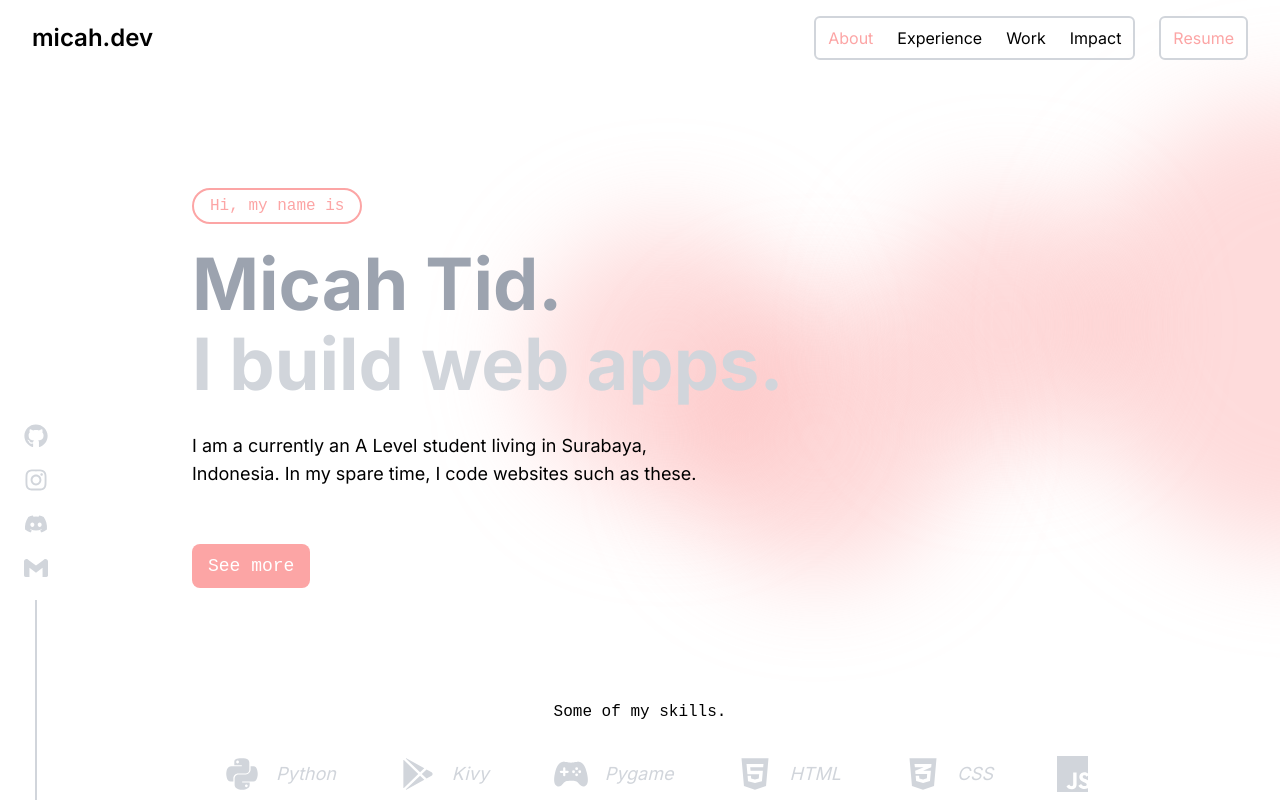
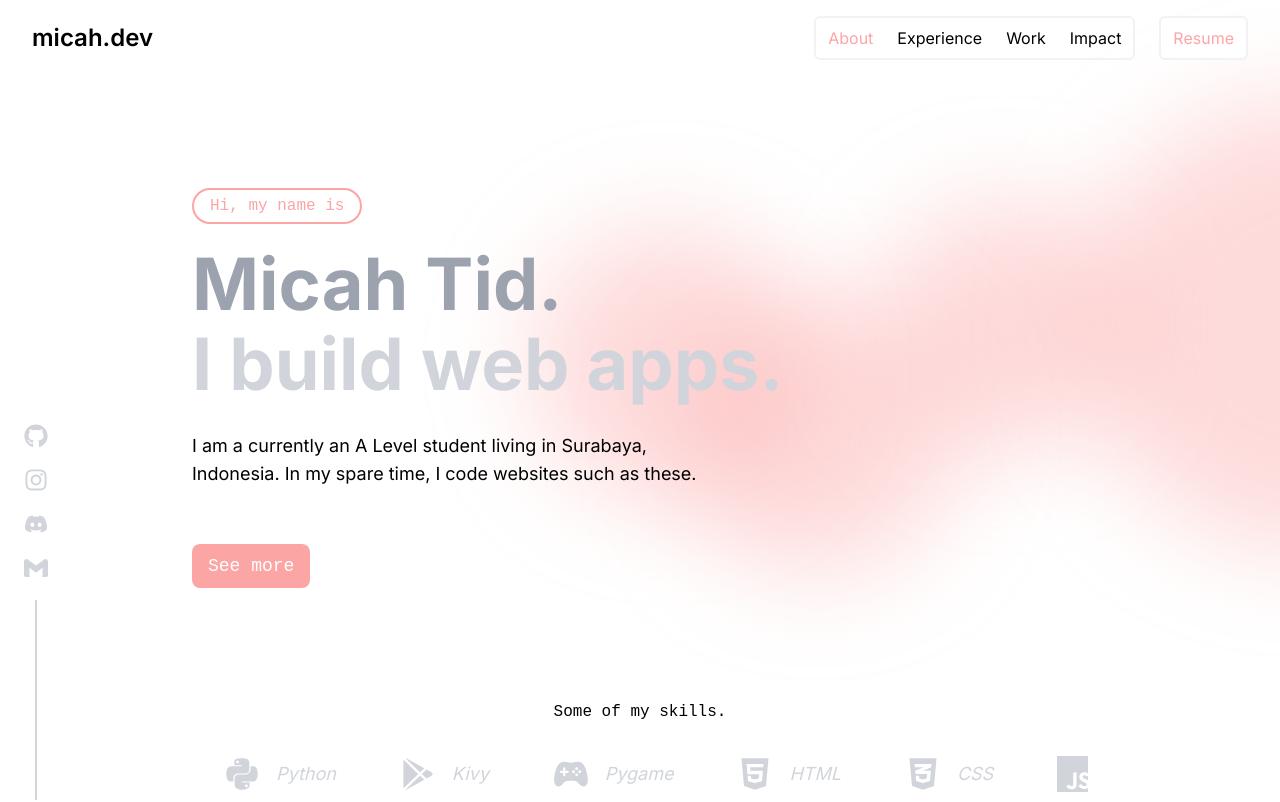
Before and after one commit to Not-Micah/portfolio-v2, a Next.js app: page / in a window 1280 px wide. Shown: the top 802 px of the page. Built offline with nearby package versions, Linux system fonts and the light colour scheme.

Commit message:
nav opacity change

```diff
--- a/app/components/Nav.tsx
+++ b/app/components/Nav.tsx
@@ -19,20 +19,20 @@ const Nav = () => {
         <div className='flex flex-row justify-center items-center gap-x-6
         max-md:hidden'>
             <div className="flex flex-row justify-center items-center gap-x-6
-            border-2 border-gray-300 rounded-md px-3 py-2">
+            border-2 border-gray-300/30 rounded-md px-3 py-2">
             {navLinks.map((link, index) => (
                 <a
                 key={index}
                 href={link.link}
                 onClick={() => setActiveSection(link.label)}
                 className={`${activeSection === link.label ? "text-red-300" : ""}
-                transition transition-all duration-300`}>
+                transition-all duration-300`}>
                     {link.label}
                 </a>
             ))}
             </div>
             <a className='px-3 py-2
-            border-2 border-gray-300 rounded-md
+            border-2 border-gray-300/30 rounded-md
             hover:border-red-300
             slide-hover' href="">
                 <span className='relative z-10'>Resume</span>
```
